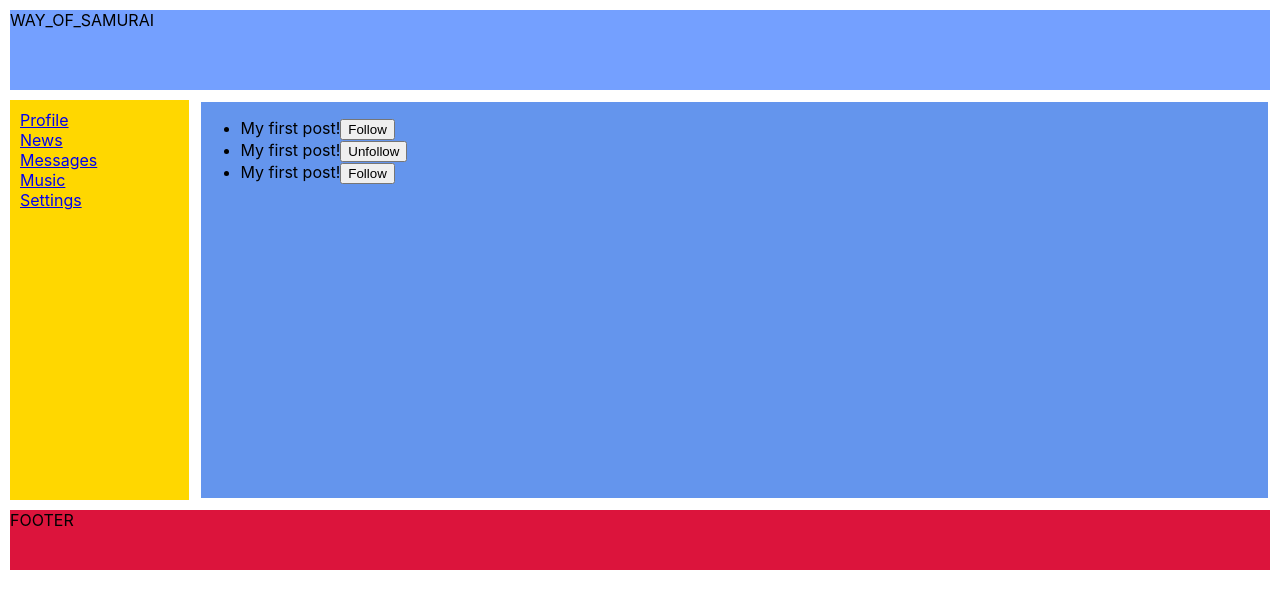
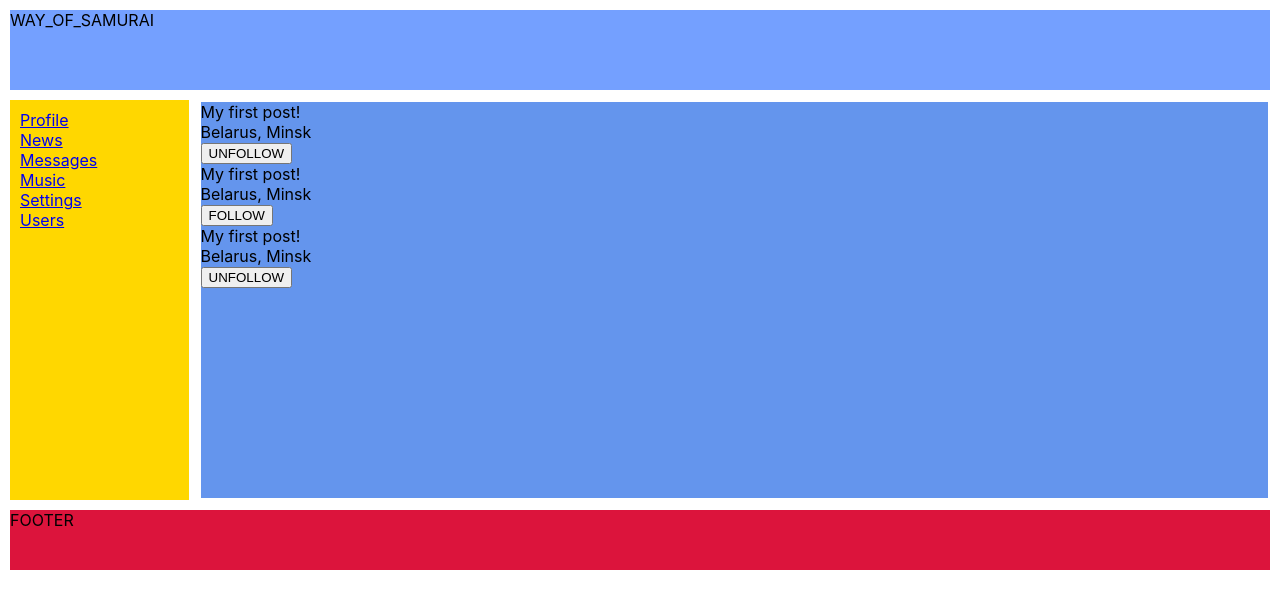
Before and after one commit to gurskygursky/way-of-samurai, a React (Create React App) app: page /users in a window 1280 px wide. Shown: the top 608 px of the page. Built offline with nearby package versions, Linux system fonts and the light colour scheme.

Commit message:
edit users component, add to navbar

```diff
--- a/src/components/navbar/Navbar.tsx
+++ b/src/components/navbar/Navbar.tsx
@@ -26,6 +26,9 @@ export const Navbar = () => {
                     <Link to={'/settings'}>Settings</Link>
                     {/*<a href={'/settings'}>Settings</a>*/}
                 </div>
+                <div>
+                    <Link to={'/users'}>Users</Link>
+                </div>
             </div>
         </div>
     );
--- a/src/components/users/Users.tsx
+++ b/src/components/users/Users.tsx
@@ -3,22 +3,58 @@ import {UserContainerPropsType} from './../../components/users/UsersContainer';
 
 export const Users = (props: UserContainerPropsType) => {
 
-    const onClickFollow = () => {
+    if (props.arrayUsers.length === 0) {
+        props.setUsers([
+            {
+                id: 1,
+                firstName: 'My first post!',
+                secondName: '',
+                status: '',
+                isFollow: true,
+                location: {country: 'Belarus', city: 'Minsk'}
+            },
+            {
+                id: 2,
+                firstName: 'My first post!',
+                secondName: '',
+                status: '',
+                isFollow: false,
+                location: {country: 'Belarus', city: 'Minsk'}
+            },
+            {
+                id: 3,
+                firstName: 'My first post!',
+                secondName: '',
+                status: '',
+                isFollow: true,
+                location: {country: 'Belarus', city: 'Minsk'}
+            },
+        ])
+    }
 
+    const onClickFollow = (userID: number) => {
+        props.follow(userID);
+    }
+    const onClickUnfollow = (userID: number) => {
+        props.unfollow(userID);
     }
 
     return (
         <div>
-            <div>
-                <ul>
-                    {props.arrayUsers.map(
-                        user =>
-                            <li>{user.firstName}
-                                <button onClick={onClickFollow}>{user.isFollow ? 'Follow' : 'Unfollow'}</button>
-                            </li>
-                    )}
-                </ul>
-            </div>
+            {props.arrayUsers.map(user => <div key={user.id}>
+                <div>{user.firstName}</div>
+                <div>{user.status}</div>
+                <div>
+                    <span>{user.location.country}, </span>
+                    <span>{user.location.city}</span>
+                </div>
+                <div>
+                    {user.isFollow
+                        ? <button onClick={() => onClickUnfollow(user.id)}>UNFOLLOW</button>
+                        : <button onClick={() => onClickFollow(user.id)}>FOLLOW</button>
+                    }
+                </div>
+            </div>)}
         </div>
     );
 };
--- a/src/redux/reducers/usersReducer.ts
+++ b/src/redux/reducers/usersReducer.ts
@@ -1,4 +1,4 @@
-export type UserType = {
+export  type UserType = {
     id: number;
     firstName: string;
     secondName: string;
@@ -12,30 +12,30 @@ export type UserType = {
 
 const initialState = {
     arrayUsers: [
-        {
-            id: 1,
-            firstName: 'My first post!',
-            secondName: '',
-            status: '',
-            isFollow: true,
-            location: {country: 'Belarus', city: 'Minsk'}
-        },
-        {
-            id: 2,
-            firstName: 'My first post!',
-            secondName: '',
-            status: '',
-            isFollow: false,
-            location: {country: 'Belarus', city: 'Minsk'}
-        },
-        {
-            id: 3,
-            firstName: 'My first post!',
-            secondName: '',
-            status: '',
-            isFollow: true,
-            location: {country: 'Belarus', city: 'Minsk'}
-        },
+        // {
+        //     id: 1,
+        //     firstName: 'My first post!',
+        //     secondName: '',
+        //     status: '',
+        //     isFollow: true,
+        //     location: {country: 'Belarus', city: 'Minsk'}
+        // },
+        // {
+        //     id: 2,
+        //     firstName: 'My first post!',
+        //     secondName: '',
+        //     status: '',
+        //     isFollow: false,
+        //     location: {country: 'Belarus', city: 'Minsk'}
+        // },
+        // {
+        //     id: 3,
+        //     firstName: 'My first post!',
+        //     secondName: '',
+        //     status: '',
+        //     isFollow: true,
+        //     location: {country: 'Belarus', city: 'Minsk'}
+        // },
     ] as UserType[],
 };
 
```
